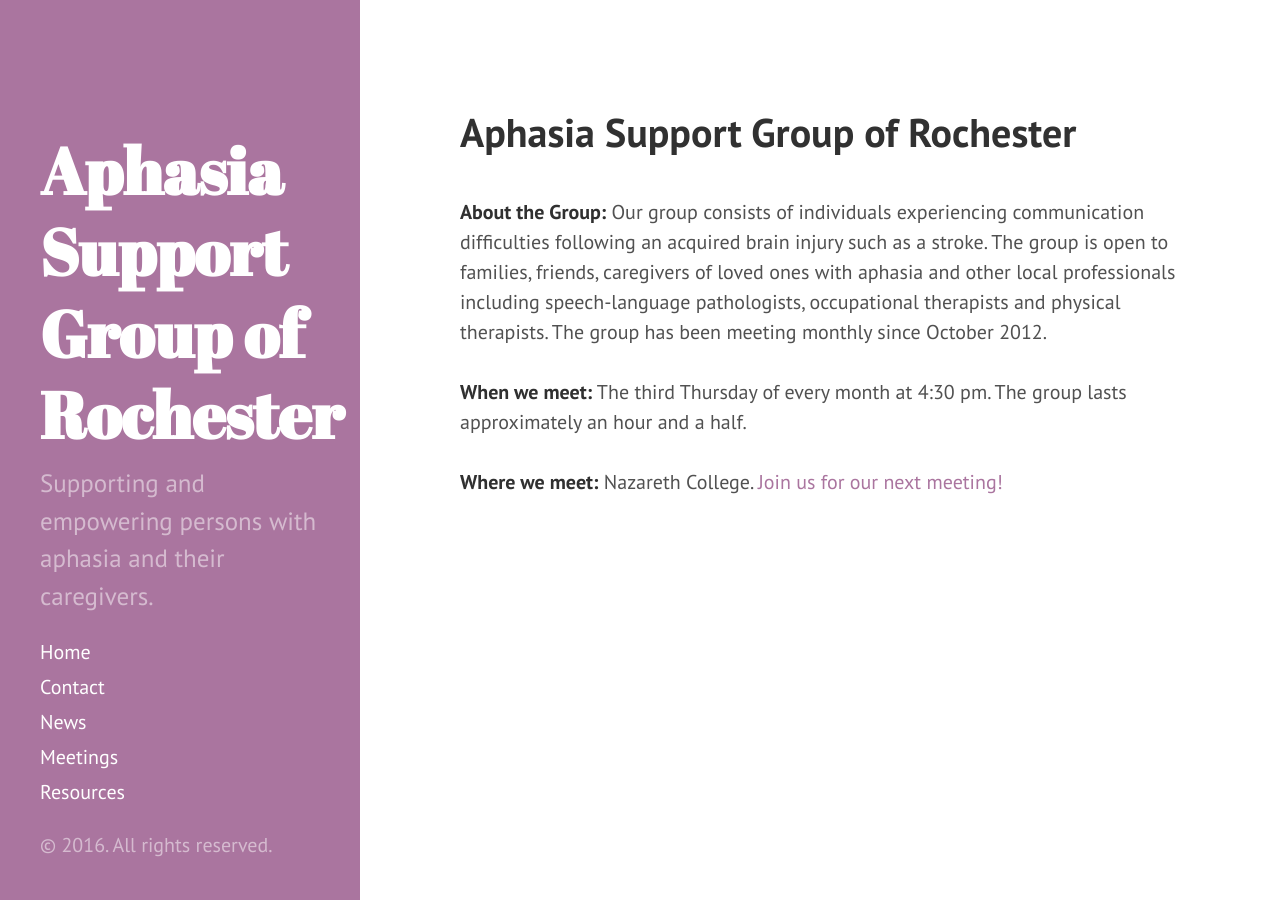
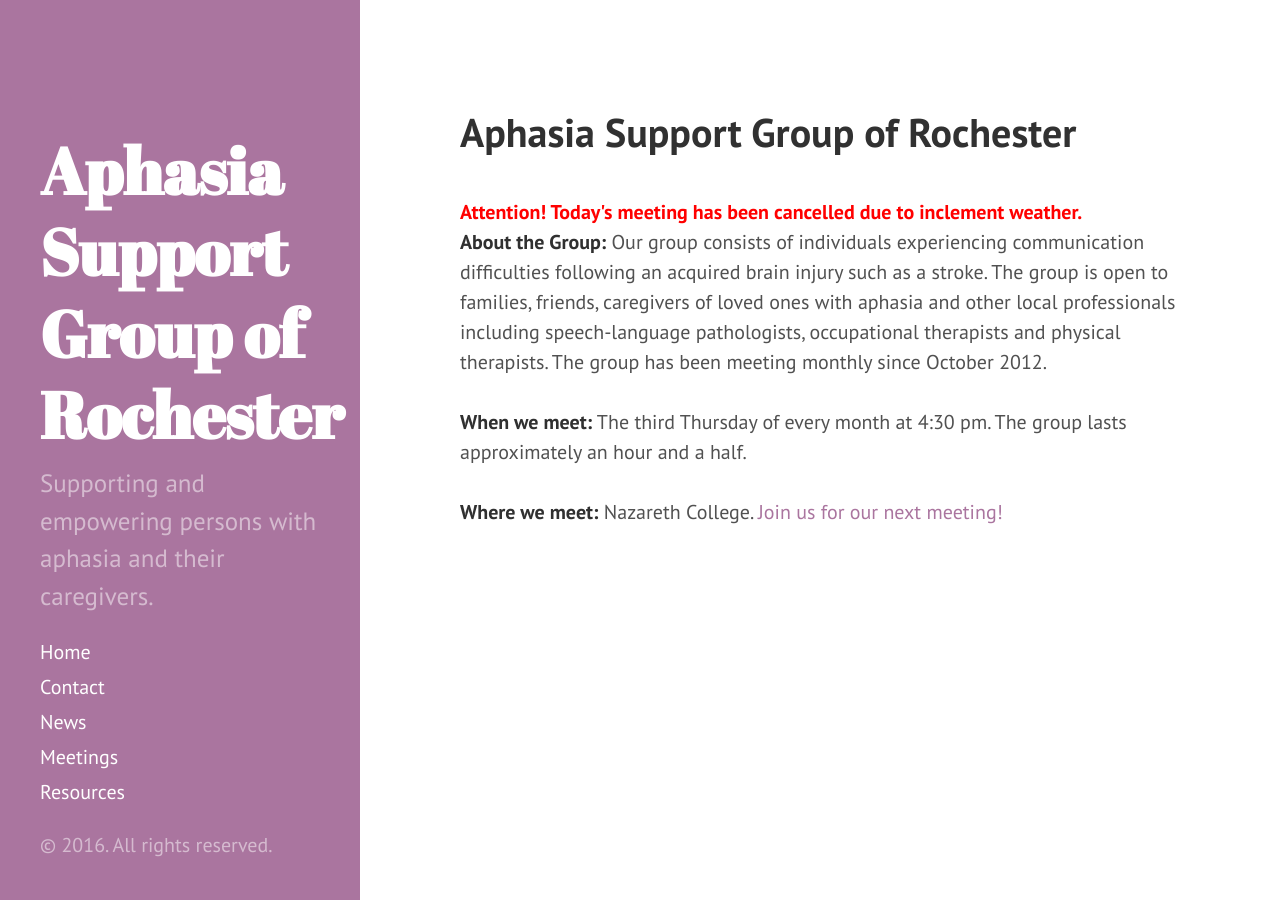
Before and after one commit to reustonium/asgor-web, a Jekyll site: the page built from index.html, in a window 1280 px wide. Built offline with Jekyll 4.4.1, drawn with Linux system fonts in a browser that asks for light colours; nearby versions of some CDN libraries.

Commit message:
Add Cancellation Update

```diff
--- a/index.html
+++ b/index.html
@@ -5,6 +5,9 @@ title: Home
 
 <h1>Aphasia Support Group of Rochester</h1>
 <br>
+<div>
+	<strong style="color:red;">Attention! Today's meeting has been cancelled due to inclement weather.</strong>
+</div
 <div>
 	<strong>About the Group:</strong> Our group consists of individuals experiencing communication difficulties following an acquired brain injury such as a stroke. The group is open to families, friends, caregivers of loved ones with aphasia and other local professionals including speech-language pathologists, occupational therapists and physical therapists. The group has been meeting monthly since October 2012.
 <div>
```
